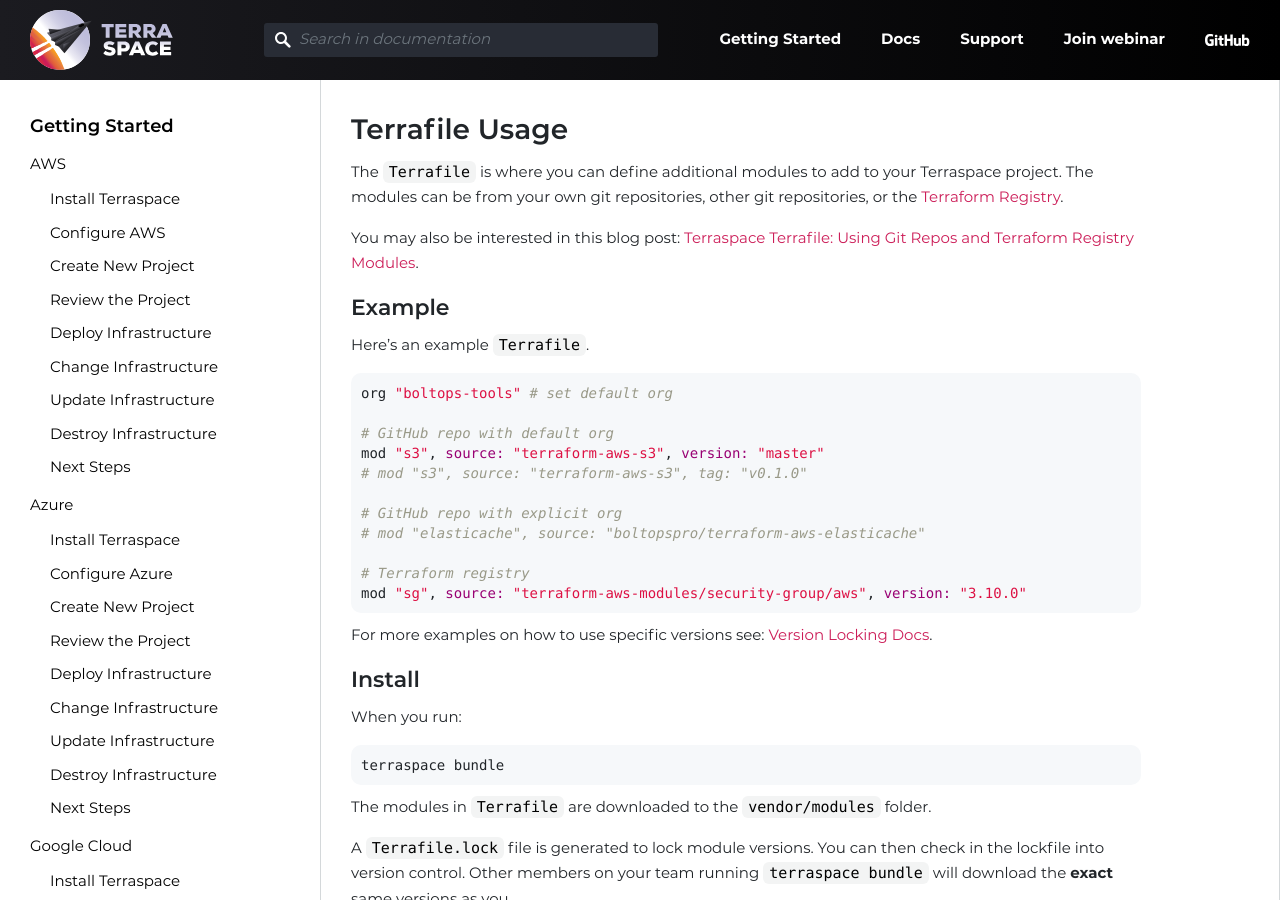
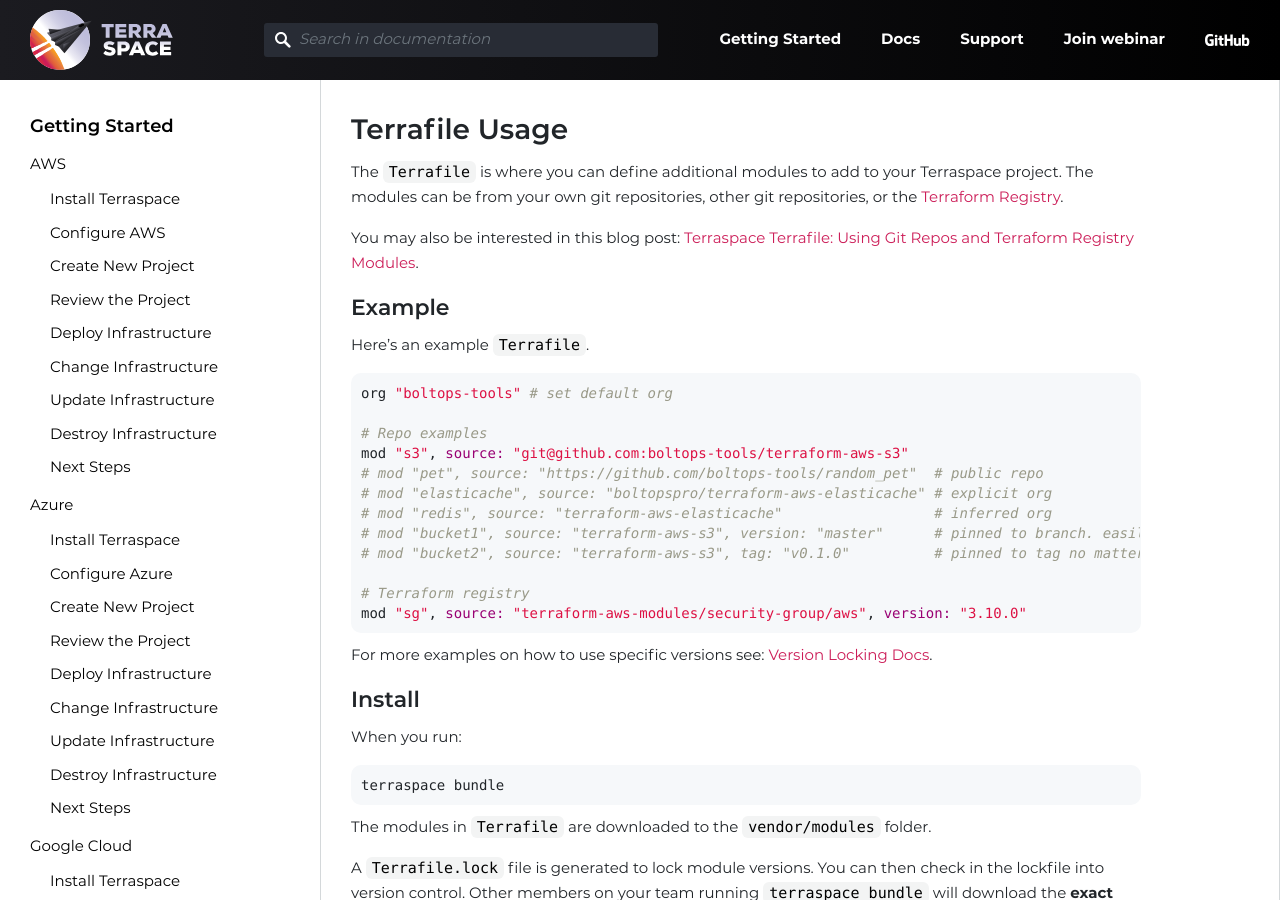
Before and after one commit to boltops-tools/terraspace-docs, a Jekyll site: the page built from _docs/terrafile/usage.md, in a window 1280 px wide and 900 px high. Built offline with Jekyll 4.4.1, drawn with Linux system fonts in a browser that asks for light colours; a script that is not in the unit is left out.

Commit message:
update terrafile usage with better examples

````diff
--- a/_docs/terrafile/usage.md
+++ b/_docs/terrafile/usage.md
@@ -11,12 +11,13 @@
 ```ruby
 org "boltops-tools" # set default org
 
-# GitHub repo with default org
-mod "s3", source: "terraform-aws-s3", version: "master"
-# mod "s3", source: "terraform-aws-s3", tag: "v0.1.0"
-
-# GitHub repo with explicit org
-# mod "elasticache", source: "boltopspro/terraform-aws-elasticache"
+# Repo examples
+mod "s3", source: "git@github.com:boltops-tools/terraform-aws-s3"
+# mod "pet", source: "https://github.com/boltops-tools/random_pet"  # public repo
+# mod "elasticache", source: "boltopspro/terraform-aws-elasticache" # explicit org
+# mod "redis", source: "terraform-aws-elasticache"                  # inferred org
+# mod "bucket1", source: "terraform-aws-s3", version: "master"      # pinned to branch. easily update with terraspace bundle update
+# mod "bucket2", source: "terraform-aws-s3", tag: "v0.1.0"          # pinned to tag no matter what
 
 # Terraform registry
 mod "sg", source: "terraform-aws-modules/security-group/aws", version: "3.10.0"
````
Also changed, not shown: _docs/vs/terragrunt.md (+2 -2 lines).
